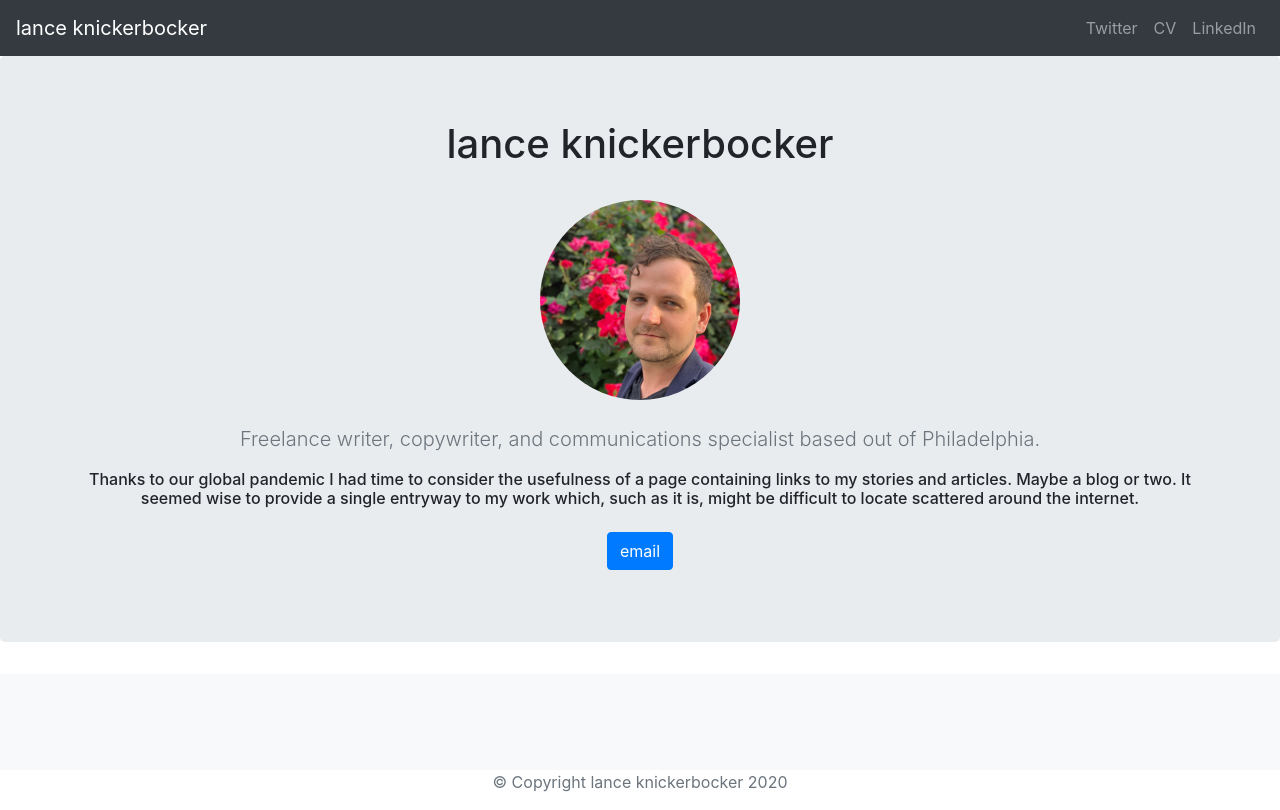
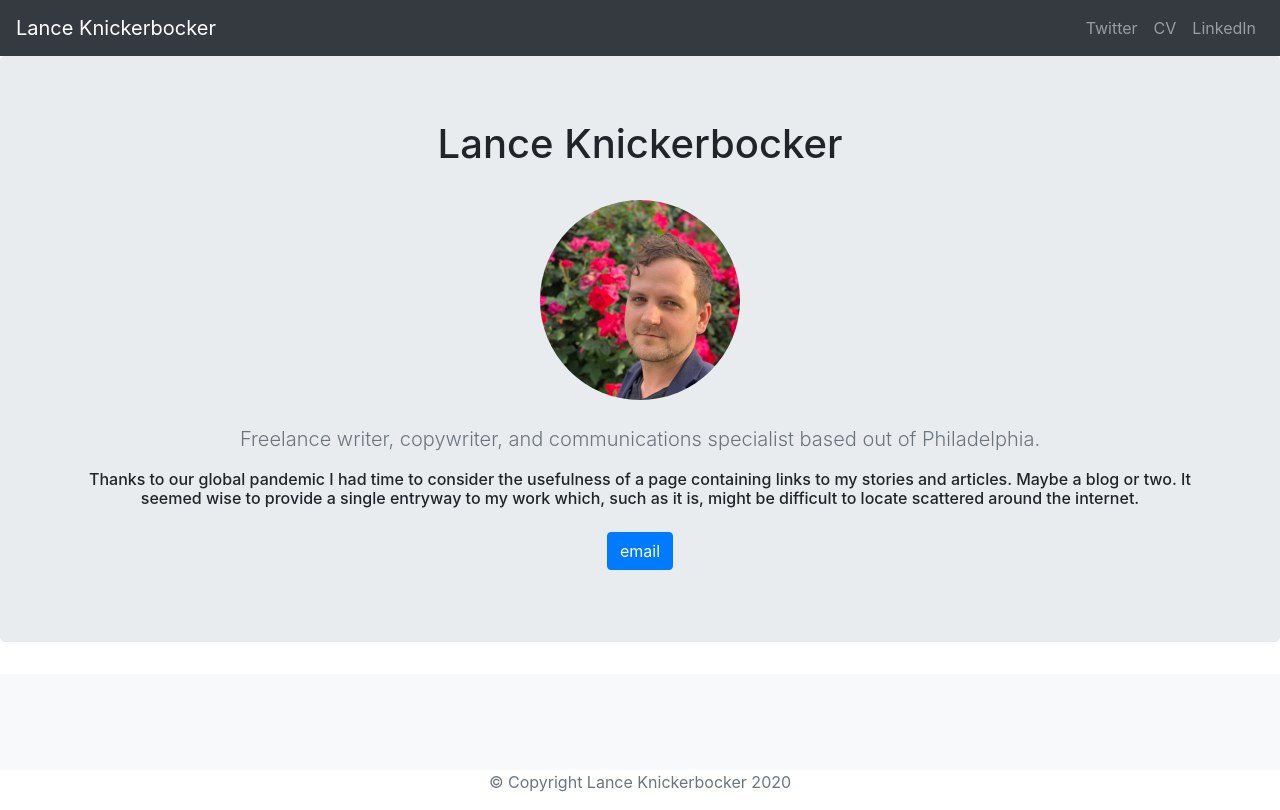
Before and after one commit to lknickerbocker/portfolio-project, a Django app: template jobs/templates/jobs/home.html in a window 1280 px wide. Run offline with Django 3.2, Linux system fonts and the light colour scheme; the template is opened without the code that fills it, so the values that code supplies are empty; some libraries are stand-ins or nearby versions.

Commit message:
home update

```diff
--- a/jobs/templates/jobs/home.html
+++ b/jobs/templates/jobs/home.html
@@ -3,12 +3,12 @@
 {% load staticfiles %}
 <head>
     <meta name="viewport" content="width=device-width, initial-scale=1, maximum-scale=1" />
-    <meta name="description" content="Lance Knickerbocker. Freelance writer and communications specialist.">
-    <meta property="og:description" content="Freelance writer and communications specialist." />
+    <meta name="description" content="The website of Lance Knickerbocker, Philadelphia Freelance writer and communications specialist.">
+    <meta property="og:description" content="The website of Lance Knickerbocker, Philadelphia Freelance writer and communications specialist." />
     <meta property="og:url" contet="https://www.freelancelance.com" />
     <meta property="og:type" content="website" />
     <meta property="og:image" content="https://freelancelance.com/static/lance-cover.jpg" />
-    <meta property="og:title" content="lance knickerbocker" />
+    <meta property="og:title" content="Lance Knickerbocker" />
 
 
     <title>lance knickerbocker</title
@@ -39,7 +39,7 @@
   <body>
     <header>
   <nav class="navbar navbar-expand-lg navbar-dark bg-dark">
-  <a class="navbar-brand" href="{% url 'home' %}">lance knickerbocker</a>
+  <a class="navbar-brand" href="{% url 'home' %}">Lance Knickerbocker</a>
   <button class="navbar-toggler" type="button" data-toggle="collapse" data-target="#navbarNavAltMarkup" aria-controls="navbarNavAltMarkup" aria-expanded="false" aria-label="Toggle navigation">
     <span class="navbar-toggler-icon"></span>
   </button>
@@ -57,7 +57,7 @@
 
   <section class="jumbotron text-center">
     <div class="container">
-        <h1>lance knickerbocker</h1>
+        <h1>Lance Knickerbocker</h1>
         <br>
          <img height=200 class="rounded-circle" alt= "lance knickerbocker" src="{% static 'lance-photo.png' %}">
 
@@ -65,7 +65,7 @@
         <p class="lead text-muted" >Freelance writer, copywriter, and communications specialist based out of Philadelphia.</p>
         <p class="text-justify"><h6>Thanks to our global pandemic I had time to consider the usefulness of a page containing links to my stories and articles. Maybe a blog or two. It seemed wise to provide a single entryway to my work which, such as it is, might be difficult to locate scattered around the internet.</h6></p>
 
-        <a href="mailto:lhknickerbocker@gmail.com" class="btn btn-primary my-2">email</a>
+        <a href="mailto:lance@freelancelance.com" class="btn btn-primary my-2">email</a>
 
     </div>
   </section>
@@ -91,7 +91,7 @@
 
 <footer class="text-muted">
   <div class="container" text-center>
-   <p class="text-center">© Copyright lance knickerbocker {% now "Y" %}</p>
+   <p class="text-center">© Copyright Lance Knickerbocker {% now "Y" %}</p>
   </div>
 </footer>
 <script src="https://code.jquery.com/jquery-3.4.1.slim.min.js" integrity="sha384-J6qa4849blE2+poT4WnyKhv5vZF5SrPo0iEjwBvKU7imGFAV0wwj1yYfoRSJoZ+n" crossorigin="anonymous"></script>
```
